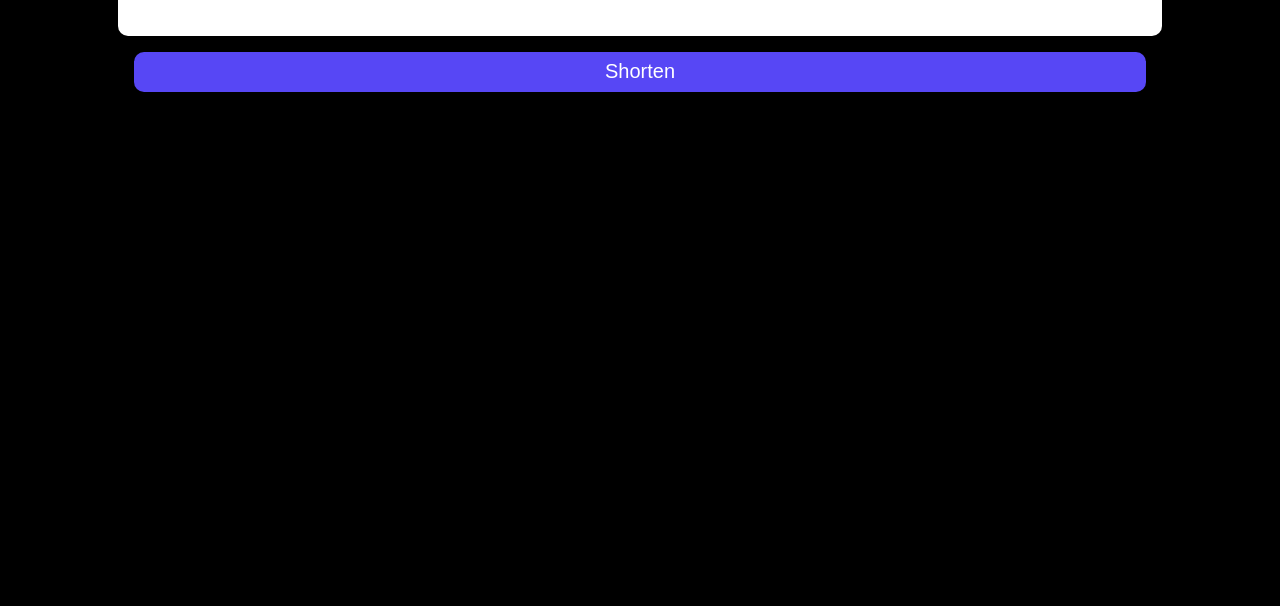
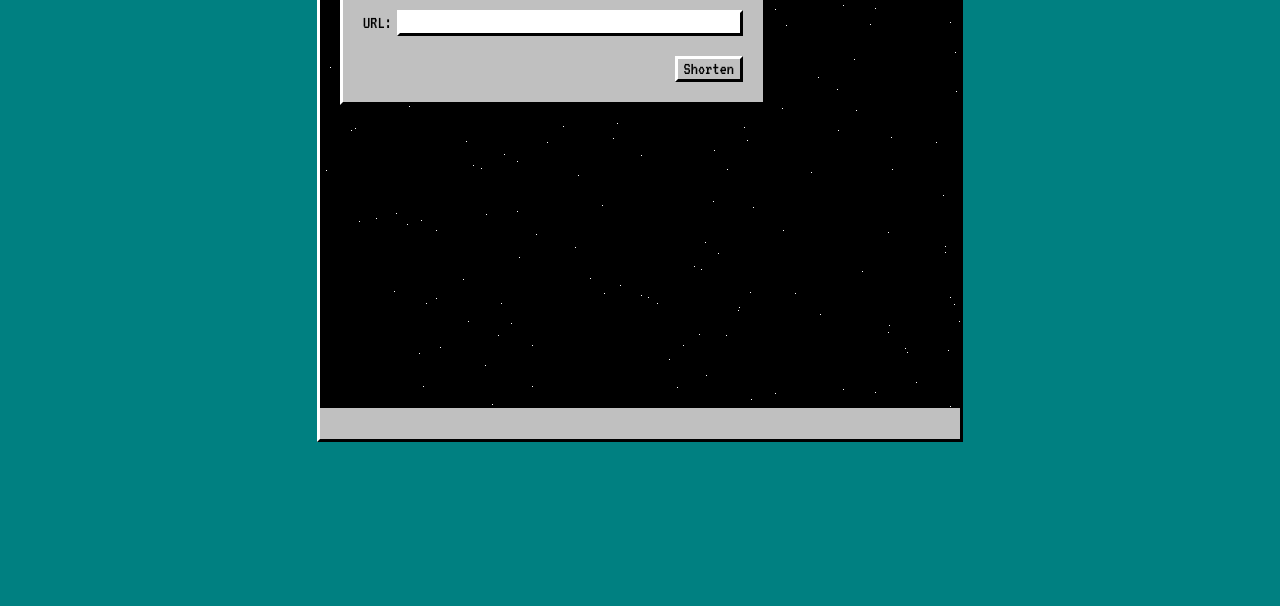
Before and after one commit to davidmoca97/go-url-shortener, a plain HTML site: page static/index.html in a window 1280 px wide. Shown: the part 194-800 px from the top of the page. Drawn offline with Linux system fonts and the light colour scheme; files that its build step writes are made by us from their sources.

Commit message:
CSS: Windows 95 style (#2)

```diff
--- a/static/index.html
+++ b/static/index.html
@@ -1,29 +1,60 @@
 <!DOCTYPE html>
 <html lang="en">
-
   <head>
-    <meta charset="UTF-8">
-    <meta name="viewport" content="width=device-width, initial-scale=1.0">
-    <link href="static/urlShortener.css" rel="stylesheet">
+    <meta charset="UTF-8" />
+    <meta name="viewport" content="width=device-width, initial-scale=1.0" />
+    <link
+      href="https://fonts.googleapis.com/css2?family=VT323&display=swap"
+      rel="stylesheet"
+    />
+    <link href="static/urlShortener.css" rel="stylesheet" />
     <link rel="shortcut icon" href="#" />
-    <title>URL shortener</title>
+    <title>URL shortener.exe</title>
   </head>
 
   <body>
+    <div class="windows-alert back-window">
+      <div class="windows-alert-title">Melancholia.exe</div>
+
+      <div class="windows-alert-body">
         <div class="container">
-        <form class="child" id="form">
-            <h1>URL Shortener</h1>
-            <input class="input" id="btn-submit" type="url" autofocus>
-            <input class="btn btn-submit" type="submit" value="Shorten">
+          <div class="windows-alert form-window">
+            <div class="windows-alert-title">URL Shortener.exe</div>
+            <form id="form" autocomplete="off">
+              <div class="windows-alert-body">
+                <div class="form-input">
+                  <label for="url">URL: </label>
+                  <input
+                    name="url"
+                    class="url-input"
+                    id="btn-submit"
+                    type="url"
+                    autofocus
+                  />
+                </div>
+                <div class="windows-alert-footer">
+                  <input class="btn btn-submit" type="submit" value="Shorten" />
+                </div>
+              </div>
             </form>
-        <div class="new-url-container">
-            <pre class="new-url" id="new-url"></pre>
-            <button class="btn" id="copy-to-clipboard">Copy URL</button>
-        </div>
-        <pre class="original-url" id="original-url"></pre>
           </div>
 
+          <br /><br />
+
+          <div class="windows-alert new-url-window hidden" id="new-url-window">
+            <div class="windows-alert-title original-url" id="original-url">
+              New URL
+            </div>
+            <div class="windows-alert-body">
+              <pre class="new-url" id="new-url"></pre>
+              <button class="btn btn-full" id="copy-to-clipboard">
+                Copy URL
+              </button>
+            </div>
+          </div>
+        </div>
+      </div>
+    </div>
     <script src="/static/urlShortener.js"></script>
   </body>
-
 </html>
--- a/static/urlShortener.css
+++ b/static/urlShortener.css
@@ -1,7 +1,12 @@
+* {
+  font-family: 'VT323', monospace;
+  font-size: 18px;
+}
 body {
-  background-color: #000;
-  color: #fff;
-  font-family: monospace;
+  background-color: #008081;
+  color: #000;
+  display: flex;
+  justify-content: center;
 }
 
 .container {
@@ -10,73 +15,102 @@ body {
   flex-direction: column;
   margin-top: 10%;
 }
-.child {
+.form-input {
   display: flex;
-  flex-direction: column;
+  justify-content: flex-start;
+  align-items: center;
+}
+
+.windows-alert {
+  background-color: #c0c0c0;
+  border-top: 3px solid #fff;
+  border-left: 3px solid #fff;
+  border-right: 3px solid #000;
+  border-bottom: 3px solid #000;
+}
+.windows-alert-title {
+  background-color: #000181;
+  color: white;
+  padding: 4px;
+  margin: 2px;
+}
+.windows-alert-body {
+  padding: 20px;
+}
+.windows-alert-footer {
+  margin-top: 20px;
+  display: flex;
+  justify-content: flex-end;
+  align-items: center;
+}
+
+input {
+  border-top: 3px solid #fff;
+  border-left: 3px solid #fff;
+  border-right: 3px solid #000;
+  border-bottom: 3px solid #000;
+  display: flex;
   justify-content: center;
   align-items: center;
 }
-h1 {
-  margin-top: 0;
-}
-input {
-  border-radius: 10px;
-  height: 40px;
-  width: 80%;
-  border: none;
-  font-size: 20px;
-  padding: 8px 16px;
-}
-input:focus {
+input:focus, button:focus {
   outline: none;
 }
+label {
+  margin-right: 5px;
+}
 .btn {
-  color: white;
-  background-color: #5747f5;
-  border: none;
-  border-radius: 10px;
   cursor: pointer;
+  background-color: #c0c0c0;
+  border-top: 3px solid #fff;
+  border-left: 3px solid #fff;
+  border-right: 3px solid #000;
+  border-bottom: 3px solid #000;
 }
-.btn:hover {
-  background-color: #6657f6;
+.btn:active {
+  border-top: 3px solid #000;
+  border-left: 3px solid #000;
+  border-right: 3px solid #fff;
+  border-bottom: 3px solid #fff;
+}
+.btn-full {
+  width: 100%;
 }
 
-.btn-submit {
-  margin-top: 16px;
-  font-size: 20px;
-  padding: 8px 16px;
-}
-
-.cool-input {
-  background-color: #fff;
-  width: 20px;
-}
-
-.new-url-container {
-  display: flex;
-  justify-content: center;
-  align-items: center;
-  margin-top: 16px;
+.url-input {
+  width: 100%;
 }
 .new-url {
   display: flex;
-  font-size: 30px;
+  font-size: 16px;
   margin: 0px 16px 0px 0px;
+  margin-bottom: 10px;
 }
-.new-url:empty ~ #copy-to-clipboard {
+.original-url {
+  overflow: hidden;
+  text-overflow: ellipsis;
+  white-space: nowrap;
+}
+.hidden {
   display: none;
 }
-.original-url {
-  display: flex;
-  justify-content: center;
-  font-size: 20px;
-  color: #03a9f4;
+
+
+.back-window {
+  margin-top: 30px;
+  position: absolute;
+  width: 50%;
+  z-index: -1;
+  height: 74%;
 }
-
-.new-url-container button {
-  color: white;
-  height: 20px;
-  border: none;
-  font-size: 10px;
-  padding: 4px 8px;
+.back-window > .windows-alert-body {
+  background-image: url("/static/background.png");
+  height: 83%;
 }
+.new-url-window {
+  margin-left: auto;
+  width: 50%;
+}
+.form-window {
+  width: 70%;
+}
--- a/static/urlShortener.js
+++ b/static/urlShortener.js
@@ -28,8 +28,9 @@ form.addEventListener('submit', async (event) => {
         if (data !== undefined) {
             const { shortUrl, originalUrl } = data;
             newURL.innerHTML = shortUrl;
-            originalURL.innerHTML = `<b>original URL</b>: ${originalUrl}`;
+            originalURL.innerHTML = `New URL for: ${originalUrl}`;
             input.value = '';
+            document.getElementById('new-url-window').classList.remove('hidden')
         }
     } catch (e) {
         alert("Server error, try again later");
```
Also changed, not shown: static/background.png (added). Lines whose indentation alone changed are shown as unchanged.
